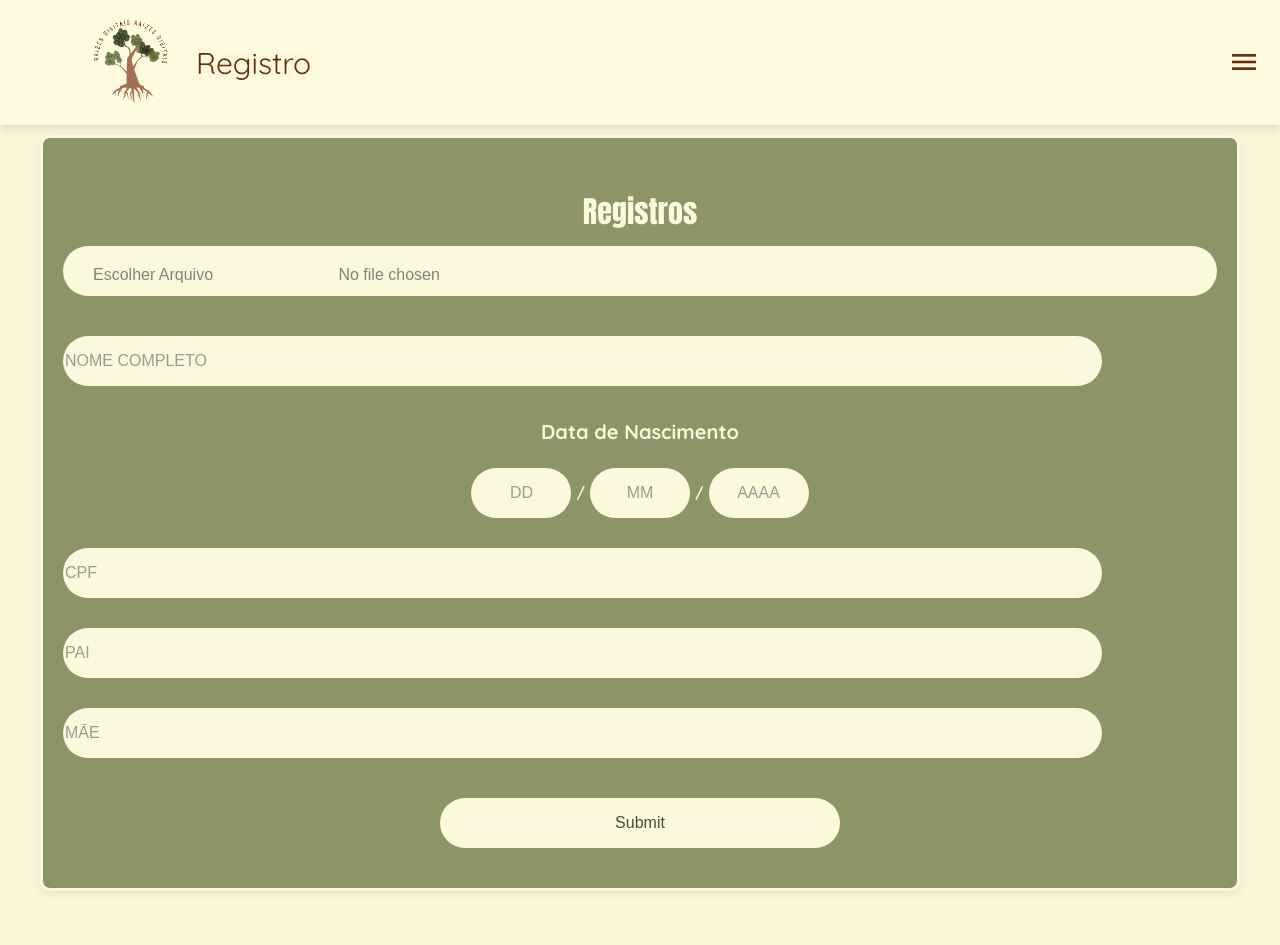
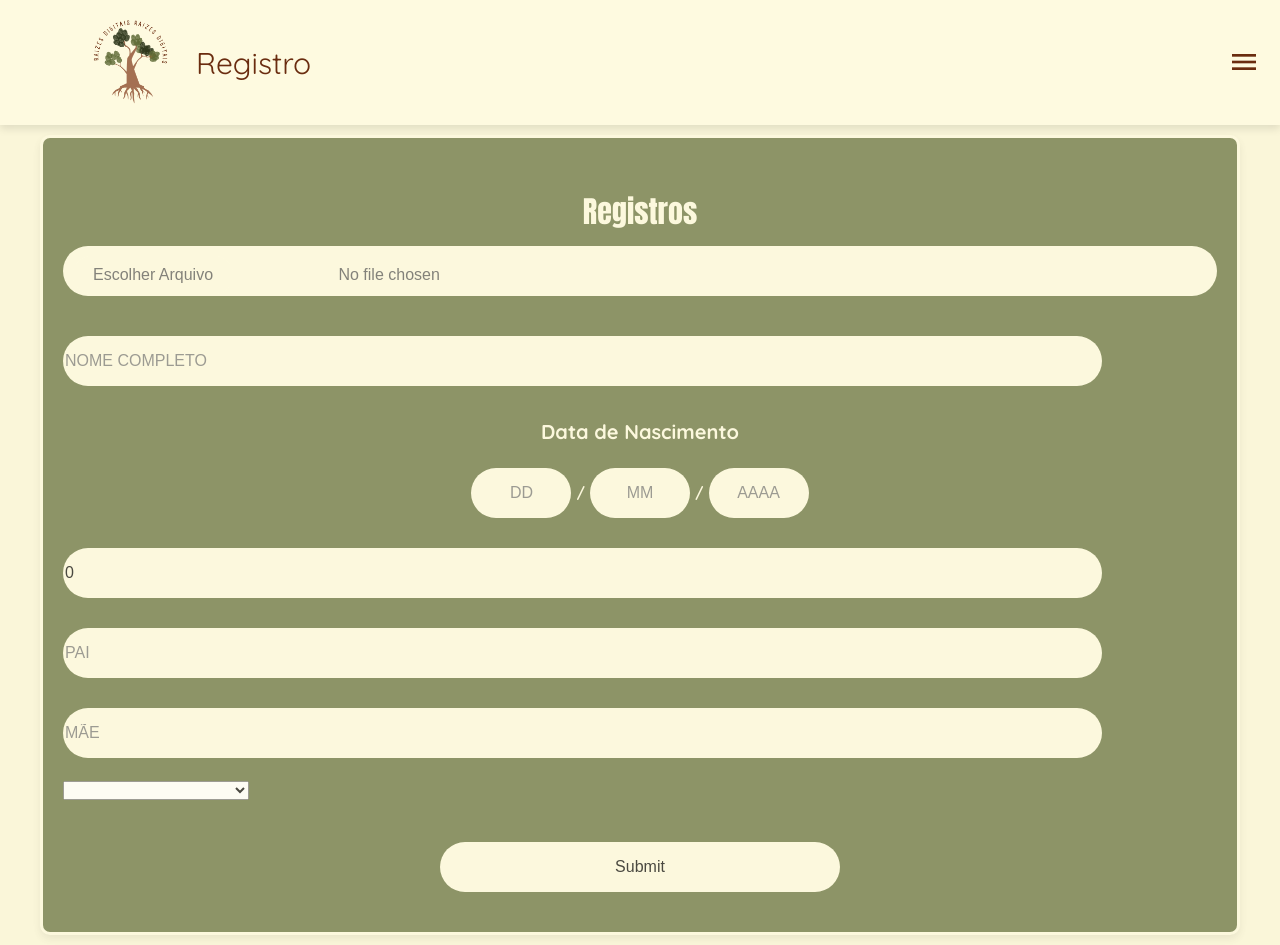
Before and after one commit to laissamendes/pi-frontend, a Vue app: page /Registro in a window 1280 px wide. Before the commit the page ends 901 px from the top, so only its background shows below. Built offline with nearby package versions, Linux system fonts and the light colour scheme; the HTML template or start-up script is replaced by a standard one; a web font is replaced by a local one.

Commit message:
API de pessoas adcionado ao frontend (porém ainda não está plenamente integrado)

```diff
--- a/dev-dist/sw.js
+++ b/dev-dist/sw.js
@@ -82,7 +82,7 @@ define(['./workbox-b5f7729d'], (function (workbox) { 'use strict';
     "revision": "3ca0b8505b4bec776b69afdba2768812"
   }, {
     "url": "index.html",
-    "revision": "0.ch9eifmb2o8"
+    "revision": "0.miii88mb3j8"
   }], {});
   workbox.cleanupOutdatedCaches();
   workbox.registerRoute(new workbox.NavigationRoute(workbox.createHandlerBoundToURL("index.html"), {
--- /dev/null
+++ b/src/services/pessoa.js
@@ -0,0 +1,13 @@
+import axios from 'axios'
+export default class PessoaService {
+    async buscarTodasAsPessoas() {
+        const { data } = await axios.get('/pessoas/')
+        return data
+    }
+
+    async adicionarPessoa(pessoa) {
+        pessoa.data_nasc = `${pessoa.dia_nascimento}/${pessoa.mes_nascimento}/${pessoa.ano_nascimento}`
+        delete pessoa.adicionarPessoa
+        await axios.post('/pessoas/', pessoa)
+    }
+}
--- a/src/stores/moradia.js
+++ b/src/stores/moradia.js
@@ -5,10 +5,7 @@ import MoradiaService from '@/services/moradia'
 const moradiaService = new MoradiaService()
 
 export const useMoradiaStore = defineStore('moradia', () => {
-    const moradias = ref([
-        // { id: 1, descricao: 'do Dudu', numero_comodos: 3, numero_casa: 11  },
-        // { id: 2, descricao: 'da Laiza', numero_comodos: 2, numero_casa: 11 }
-    ])
+    const moradias = ref([])
 
     async function buscarTodasAsMoradias() {
         const data = await moradiaService.buscarTodasAsMoradias()
--- /dev/null
+++ b/src/stores/pessoa.js
@@ -0,0 +1,21 @@
+import { ref } from 'vue'
+import { defineStore } from 'pinia'
+import PessoaService from '@/services/pessoa'
+
+const pessoaService = new PessoaService()
+
+export const usePessoaStore = defineStore('pessoa', () => {
+    const pessoas = ref([])
+
+    async function buscarTodasAsPessoas() {
+        const data = await pessoaService.buscarTodasAsPessoas()
+        pessoas.value = data.results
+    }
+
+    async function adicionarPessoa(pessoa) {
+        await pessoaService.adicionarPessoa(pessoa)
+        await pessoaService.buscarTodasAsPessoas()
+    }
+
+    return { pessoas, buscarTodasAsPessoas, adicionarPessoa}
+})
--- a/src/views/MoradiaView.vue
+++ b/src/views/MoradiaView.vue
@@ -51,8 +51,6 @@ onMounted(() => {
           <p><strong>N. da casa:</strong> {{ moradia.numero_casa }}</p>
           <p><strong>Comodos:</strong> {{ moradia.numero_comodos }}</p>
           <p><strong>Descrição:</strong> {{ moradia.descricao }}</p>
-          <p><strong>Moradores:</strong> {{moradia.numero_moradores}}</p>
-          <p><strong>Familia:</strong> TODO: buscar familiar</p>
           <button @click="editarMoradia(moradia.id)">Editar</button>
         </li>
       </ul>
--- a/src/views/PessoaView.vue
+++ b/src/views/PessoaView.vue
@@ -1,6 +1,7 @@
 <script setup></script>
 
 <template>
+
 <div class="inputs">
   <div class="input-nome">
     <label for="nome">Nome Completo:</label>
@@ -34,11 +35,13 @@
 </template>
 
 <style scoped>
+
 .dados{
   margin: 60px;
   color: #6a2c0f;
   font-size: x-large;
 }
+
 .inputs {
   display: flex;
   flex-wrap: wrap;
@@ -46,7 +49,6 @@
   padding: 1rem;
   justify-content: center;
 }
-
 
 .input-nome,
 .input-cpf {
--- a/src/views/RegistroView.vue
+++ b/src/views/RegistroView.vue
@@ -1,5 +1,35 @@
 <script setup>
 import { ref } from 'vue';
+
+import { usePessoaStore } from '@/stores/pessoa';
+const pessoaStore = usePessoaStore()
+
+const escolaridade = [
+  {id: 1, description: "Nenhuma"},
+  {id: 2, description: "Fundamental Incompleto"},
+  {id: 3, description: "Fundamental Completo"},
+  {id: 4, description: "Ensino Médio Incompleto"},
+  {id: 5, description: "Ensino Médio Completo"},
+  {id: 6, description: "Ensino Superior Incompleto"},
+  {id: 7, description: "Ensino Superior Completo"},
+  {id: 8, description: "Outro"}
+]
+
+const novaPessoa = ref({
+  nome: '',
+  imagem: '',
+  dia_nascimento: '',
+  mes_nascimento: '',
+  ano_nascimento: '',
+  cpf: 0,
+  nome_pai:'',
+  nome_mae: '',
+  escolaridade: 0,
+});
+
+async function registrarPessoa() {
+  await pessoaStore.adicionarPessoa(novaPessoa.value)
+}
 
 const imageSrc = ref(null);
 
@@ -16,7 +46,7 @@ function previewImage(event) {
 </script>
 
 <template>
-  <form class="form">
+  <form class="form" @submit.prevent="registrarPessoa">
     <h1 class="titulo">Registros</h1>
 
     <div class="inputsII">
@@ -28,27 +58,40 @@ function previewImage(event) {
 
     <div class="inputs">
       <div class="input-nome">
-        <input type="text" name="nome" id="input-infos" class="nome" placeholder="NOME COMPLETO" />
+        <input type="text" v-model="novaPessoa.nome" id="input-infos" class="nome" placeholder="NOME COMPLETO" />
       </div>
       <div>
         <p class="data">Data de Nascimento</p>
         <div class="date-inputs">
-          <input id="day" type="text" placeholder="DD" maxlength="2" />
+          <input id="day" type="text" v-model="novaPessoa.dia_nascimento" placeholder="DD" maxlength="2" />
           <span>/</span>
-          <input id="month" type="text" placeholder="MM" maxlength="2" />
+          <input id="month" type="text" v-model="novaPessoa.mes_nascimento" placeholder="MM" maxlength="2" />
           <span>/</span>
-          <input id="year" type="text" placeholder="AAAA" maxlength="4" />
+          <input id="year" type="text" v-model="novaPessoa.ano_nascimento" placeholder="AAAA" maxlength="4" />
         </div>
       </div>
       <div class="input-cpf">
-        <input type="text" name="cpf" id="cpf" v-cpf maxlength="14" placeholder="CPF" />
+        <input type="text" name="cpf" v-model="novaPessoa.cpf" id="cpf" v-cpf maxlength="14" placeholder="CPF" />
       </div>
 
       <div class="input-nome">
-        <input type="text" name="pai" id="input-infos" placeholder="PAI" />
+        <input type="text" name="pai" v-model="novaPessoa.nome_pai" id="input-infos" placeholder="PAI" />
       </div>
       <div class="input-nome">
-        <input type="text" name="mae" id="input-infos" placeholder="MÃE" />
+        <input type="text" name="mae" v-model="novaPessoa.nome_mae" id="input-infos" placeholder="MÃE" />
+      </div>
+      <div>
+        <select class="input-nome" v-model="novaPessoa.escolaridade">
+         <option disabled value="">Status escolaridade:</option>
+         <option>Nenhuma</option>
+         <option>Fundamental Incompleto</option>
+         <option>Fundamental Completo</option>
+         <option>Ensino Médio Incompleto</option>
+         <option>Ensino Médio Completo</option>
+         <option>Ensino Superior Incompleto</option>
+         <option>Ensino Superior Completo</option>
+         <option>Outro</option>
+</select>
       </div>
       <input type="submit" name="submit" id="input-submit" />
     </div>
```
